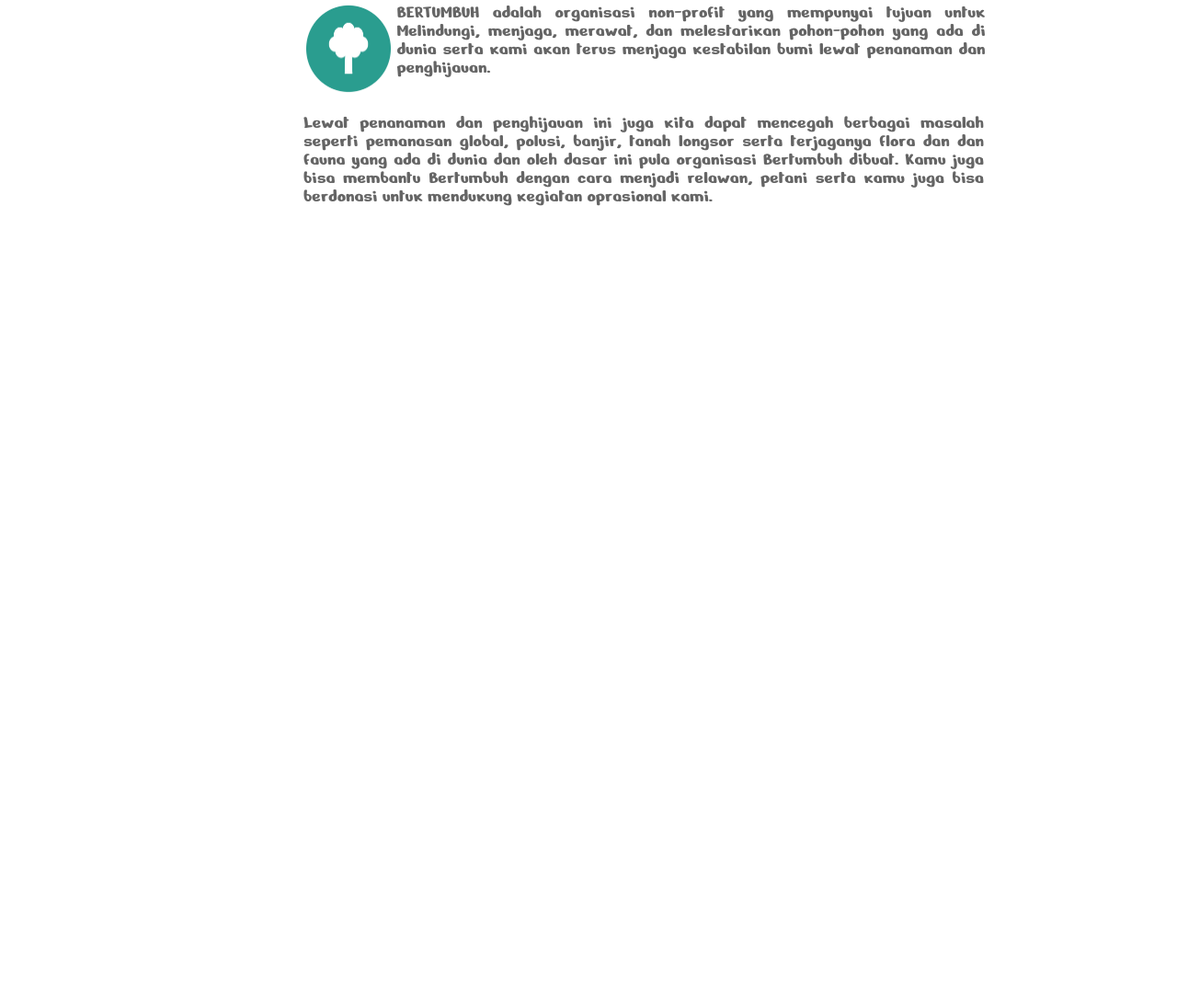
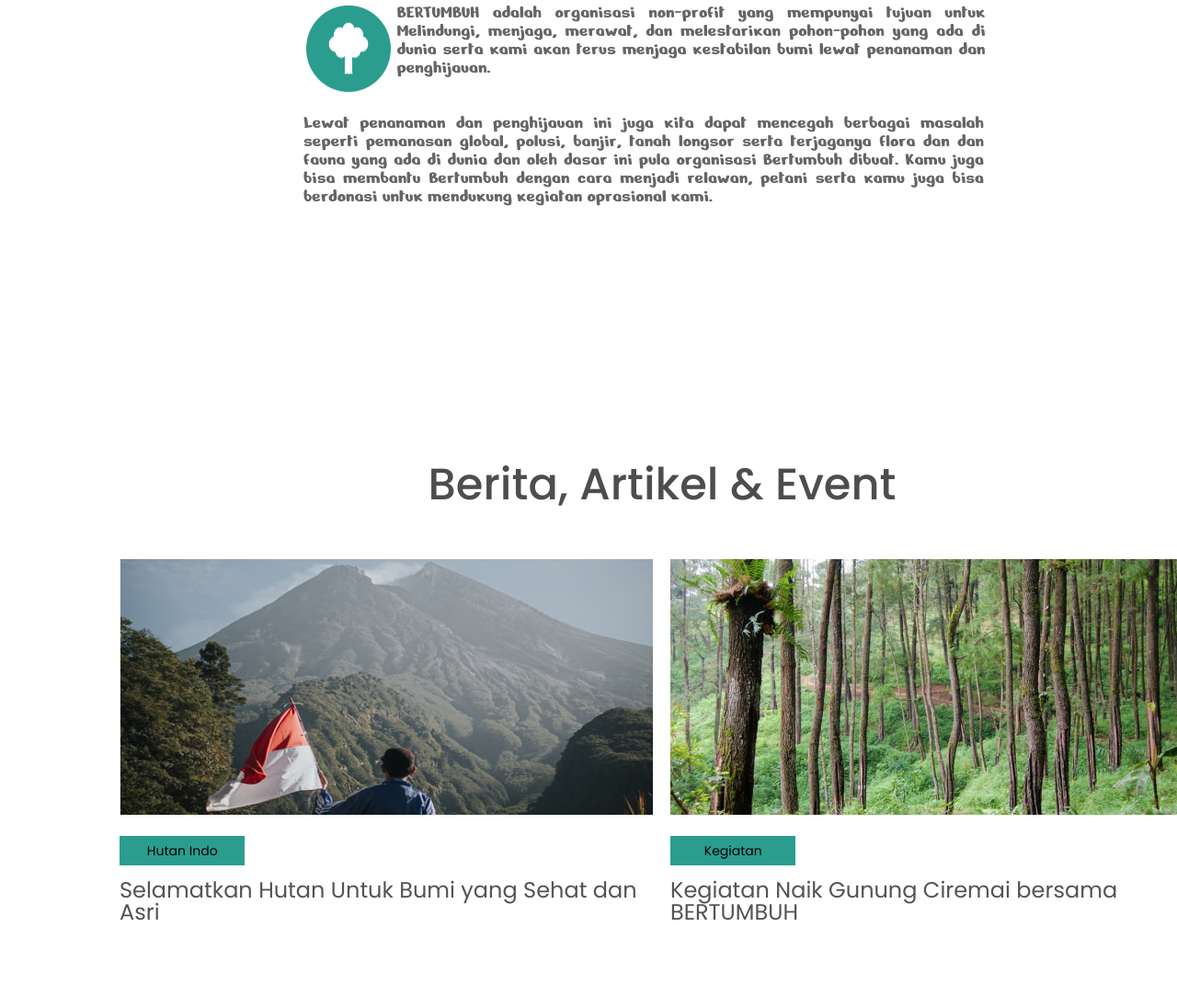
Before and after one commit to NikaGergedava/Homework5, a plain HTML site: page index.html in a window 1280 px wide. Shown: the part 1153-2248 px from the top of the page at 92% size. Before the commit the page ends 1576 px from the top, so only its background shows below. Drawn offline with Linux system fonts and the light colour scheme.

Commit message:
add section 2

```diff
--- a/css/style.css
+++ b/css/style.css
@@ -149,3 +149,56 @@ article{
     text-align: justify;
     width: 740px;
 }
+.section2{
+    width: 1440px;
+    margin: 0 auto;
+    background-color: white;
+}
+.section2title{
+    font-family: 'Poppins';
+    font-style: normal;
+    font-weight: 500;
+    font-size: 48px;
+    color: #4D4D4D;
+    text-align: center;
+    margin-bottom: 57px;
+}
+.img1button{
+    width: 136.47px;
+    height: 32px;
+    border-style: none;
+    background-color: #2A9D8F;
+    margin-top: 20px;
+    margin-bottom: 15px;
+}
+.section2img1{
+    vertical-align: top;
+}
+.img1buttontext{
+    font-family: 'Poppins';
+    font-style: normal;
+    font-weight: 400;
+    font-size: 14px;
+    color: rgba(255, 255, 255, 0.85);
+}
+.section2text{
+    font-family: 'Poppins';
+    font-style: normal;
+    font-weight: 400;
+    font-size: 24px;
+    color: #535353;
+    width: 580px;
+}
+.section2img2{
+    vertical-align: top;
+    margin-left: 15px;
+}
+.img2buttontext{
+    width: 580px;
+    height: 59px;
+    font-family: 'Poppins';
+    font-style: normal;
+    font-weight: 400;
+    font-size: 24px;
+    color: #535353;
+}
--- a/index.html
+++ b/index.html
@@ -26,23 +26,74 @@
       </button>
     </header>
     <section>
-        <img src="images/Rectangle 104.png" alt="" class="inline_block , cetioniamge">
-        <div class="inline_block , sectiongroup">
-            <h2 class="sectiontitle">Bersama Lindungi Bumi Kita
-                Untuk Masa Depan</h2>
-                <p class="sectiontext">Kami bermimpi untuk menanam lebih dari 10 juta pohon  dan menciptakan dunia yang lebih indah dan asri untuk kita, dia, dan semua. Kami bermimpi untuk menanam lebih dari 10 juta pohon  dan menciptakan dunia yang lebih indah dan asri untuk kita, dia, dan semua. Kami bermimpi untuk menanam lebih dari 10 juta pohon  dan menciptakan dunia yang lebih indah dan asri untuk kita, dia, dan semua. Kami bermimpi untuk menanam lebih dari 10 juta pohon  dan menciptakan dunia yang lebih indah dan asri untuk kita, dia, dan semua.</p>
-                <button class="sectionbutton"><p class="sectionbuttontext">Eksplorasi Bertumbuh</p></button>
-        </div>
+      <img
+        src="images/Rectangle 104.png"
+        alt=""
+        class="inline_block , cetioniamge"
+      />
+      <div class="inline_block , sectiongroup">
+        <h2 class="sectiontitle">
+          Bersama Lindungi Bumi Kita Untuk Masa Depan
+        </h2>
+        <p class="sectiontext">
+          Kami bermimpi untuk menanam lebih dari 10 juta pohon dan menciptakan
+          dunia yang lebih indah dan asri untuk kita, dia, dan semua. Kami
+          bermimpi untuk menanam lebih dari 10 juta pohon dan menciptakan dunia
+          yang lebih indah dan asri untuk kita, dia, dan semua. Kami bermimpi
+          untuk menanam lebih dari 10 juta pohon dan menciptakan dunia yang
+          lebih indah dan asri untuk kita, dia, dan semua. Kami bermimpi untuk
+          menanam lebih dari 10 juta pohon dan menciptakan dunia yang lebih
+          indah dan asri untuk kita, dia, dan semua.
+        </p>
+        <button class="sectionbutton">
+          <p class="sectionbuttontext">Eksplorasi Bertumbuh</p>
+        </button>
+      </div>
     </section>
     <article>
-        <h2 class="articletitle">Tentang Kami</h2>
-        <div class="articlegroup">
-            <img src="images/Group 93.png" alt="" class="articleimage">
+      <h2 class="articletitle">Tentang Kami</h2>
+      <div class="articlegroup">
+        <img src="images/Group 93.png" alt="" class="articleimage" />
         <p class="articletext">
-            BERTUMBUH adalah organisasi non-profit yang mempunyai tujuan untuk Melindungi, menjaga, merawat, dan melestarikan pohon-pohon yang ada di dunia serta kami akan  terus menjaga kestabilan bumi lewat penanaman dan penghijauan.
+          BERTUMBUH adalah organisasi non-profit yang mempunyai tujuan untuk
+          Melindungi, menjaga, merawat, dan melestarikan pohon-pohon yang ada di
+          dunia serta kami akan terus menjaga kestabilan bumi lewat penanaman
+          dan penghijauan.
         </p>
-        <p class="articletext2">Lewat penanaman dan penghijauan ini juga  kita dapat mencegah berbagai masalah seperti pemanasan global, polusi, banjir, tanah longsor serta terjaganya flora dan dan fauna yang ada di dunia dan oleh dasar ini pula organisasi Bertumbuh dibuat. Kamu juga bisa membantu Bertumbuh dengan cara menjadi relawan, petani serta kamu juga bisa berdonasi untuk mendukung kegiatan oprasional kami.</p>
-    </div>
+        <p class="articletext2">
+          Lewat penanaman dan penghijauan ini juga kita dapat mencegah berbagai
+          masalah seperti pemanasan global, polusi, banjir, tanah longsor serta
+          terjaganya flora dan dan fauna yang ada di dunia dan oleh dasar ini
+          pula organisasi Bertumbuh dibuat. Kamu juga bisa membantu Bertumbuh
+          dengan cara menjadi relawan, petani serta kamu juga bisa berdonasi
+          untuk mendukung kegiatan oprasional kami.
+        </p>
+      </div>
     </article>
+    <section class="section2">
+      <div class="section2group">
+        <h2 class="section2title">Berita, Artikel & Event</h2>
+        <div class="inline_block , section2img1">
+          <img src="images/unsplash_go75G-7A5jw.png" alt="" />
+          <br />
+          <button class="img1button">
+            <p class="img1buttontext"><a href="">Hutan Indo</a></p>
+          </button>
+          <p class="section2text">
+            Selamatkan Hutan Untuk Bumi yang Sehat dan Asri
+          </p>
+        </div>
+        <div class="inline_block , section2img2">
+          <img src="images/unsplash_uD4wymJbp7g.png" alt="" />
+          <br />
+          <button class="img1button">
+            <p class="img1buttontext"><a href="">Kegiatan</a></p>
+          </button>
+          <p class="img2buttontext">
+            Kegiatan Naik Gunung Ciremai bersama BERTUMBUH
+          </p>
+        </div>
+      </div>
+    </section>
   </body>
 </html>
```
Also changed, not shown: images/unsplash_go75G-7A5jw.png (added), images/unsplash_uD4wymJbp7g.png (added).
